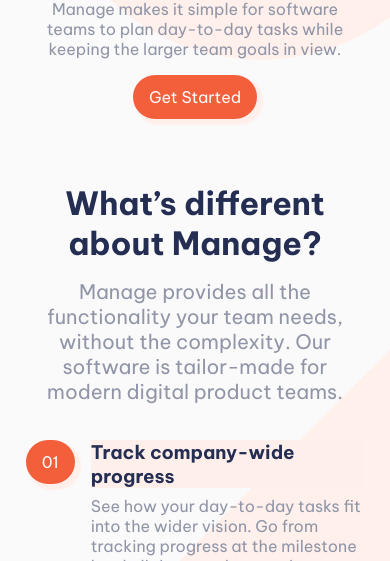
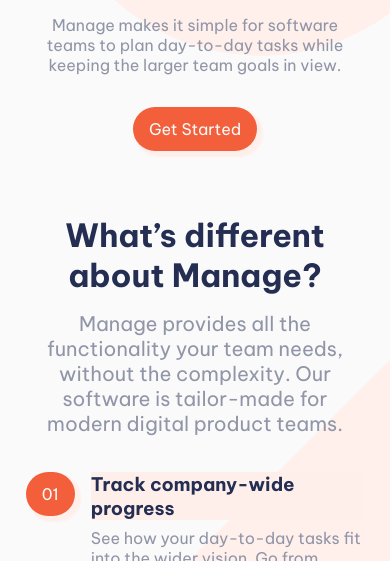
Before and after one commit to Mofe620/manage-lp, a plain HTML site: page index.html in a window 390 px wide. Shown: the part 539-1100 px from the top of the page. Drawn offline with nearby package versions, Linux system fonts and the light colour scheme.

Commit message:
Update style.css

```diff
--- a/style.css
+++ b/style.css
@@ -319,7 +319,7 @@ footer button {
         font-size: 2rem;
     }
     .hero-text p {
-        margin: 1em 0em;
+        margin: 2em 0em;
         width: 100%;
     }
     section.features {
```
